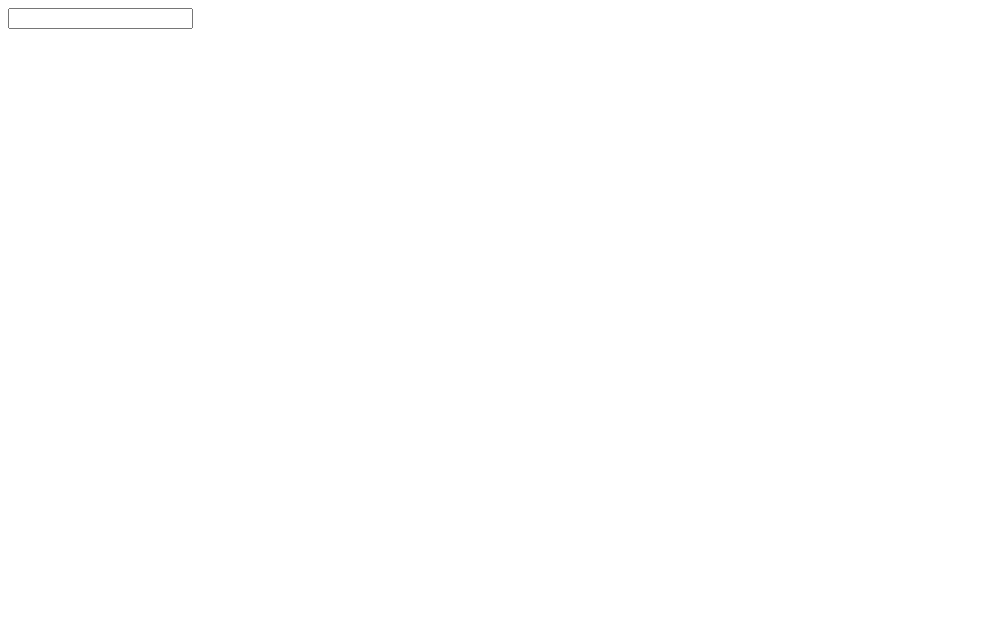
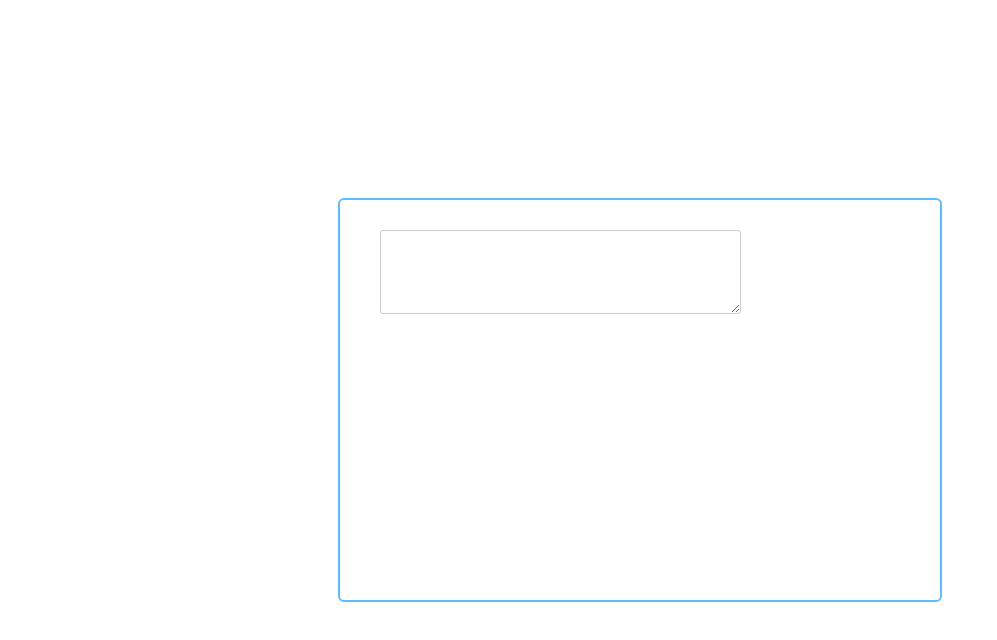
Before and after one commit to 1038102786/metion, a Vue app: page /#/ in a window 1280 px wide. Shown: the top 640 px of the page, without its empty margins (0-997 px from the left). Built offline with nearby package versions, Linux system fonts and the light colour scheme.

Commit message:
样式修改

```diff
--- a/src/App.vue
+++ b/src/App.vue
@@ -1,88 +1,12 @@
 <template>
   <div id="app">
-    <UserList :showList='showList' :list='list' @aiterName='saveName' :filterName='includeName' :pos='insertPos'>
-      <input slot="from-item" @input='checkvalue' v-model='inputText'/>
-    </UserList>
+    <router-view/>
   </div>
 </template>
 
 <script>
-import UserList from './components/UserList.vue'
 export default {
   name: 'App',
-  components:{
-    UserList,
-  },
-  data(){
-    return {
-      inputText:'',
-      showList:false,
-      includeName:'',
-      insertPos:-1,
-      list:[{
-        img:'https://cube.elemecdn.com/0/88/03b0d39583f48206768a7534e55bcpng.png',
-        name:'王小一'
-      },{
-        img:'https://cube.elemecdn.com/0/88/03b0d39583f48206768a7534e55bcpng.png',
-        name:'王小二'
-      },{
-        img:'https://cube.elemecdn.com/0/88/03b0d39583f48206768a7534e55bcpng.png',
-        name:'宋小二'
-      },{
-        img:'https://cube.elemecdn.com/0/88/03b0d39583f48206768a7534e55bcpng.png',
-        name:'赵大大'
-      },{
-        img:'https://cube.elemecdn.com/0/88/03b0d39583f48206768a7534e55bcpng.png',
-        name:'王大二'
-      },{
-        img:'https://cube.elemecdn.com/0/88/03b0d39583f48206768a7534e55bcpng.png',
-        name:'李大二'
-      },]
-    }
-  },
-  /**
-   * 实现点击别处收起
-   */
-  created() {
-
-  },
-  methods: {
-    checkvalue (event) {
-      if (event.data === '@') {
-        this.showList = true
-      }
-      if(this.showList === true){
-        //或者输入条件来筛选
-        this.insertPos = event.target.selectionEnd
-        let str = this.inputText.slice(this.insertPos)
-        let next = str.indexOf('@');//this.inputText.slice(pos+1).indexOf('@')
-        if(next === -1){
-          this.includeName = this.inputText.slice(this.inputText.lastIndexOf('@')+1)
-        }else{
-          this.includeName = this.inputText.slice(this.insertPos+1,next)
-        }
-      }
-    },
-    //结束输入
-    saveName(name){
-      this.showList = false
-      this.includeName = ''
-      if(name){
-        this.inputText = this.inputText.slice(0,this.insertPos)+name+this.inputText.slice(this.insertPos)
-      }
-    },
-    getCursorSite(){
-      let selection = window.getSelection()
-      console.log(selection)
-      let range = selection.getRangeAt(0)
-      console.log(range)
-      let dom = range.endContiner;
-      console.log(dom)
-      let offset = range.endOffset;
-      console.log(offset)
-
-    }
-  }
 }
 </script>
 
--- a/src/components/UserList.vue
+++ b/src/components/UserList.vue
@@ -20,6 +20,7 @@ export default {
       this.chooseIndex = 0
       if(this.filterList.length === 0){
         this.show = false
+        this.$emit('aiterName','')
       }
     },
     showList: function (val) {
@@ -40,6 +41,7 @@ export default {
       show:this.showList,
     }
   },
+  //点击别处窗口消失
   created(){
       let body = document.querySelector('body')
       body.addEventListener('click',(e)=>{
@@ -83,8 +85,11 @@ export default {
 
 <!-- Add "scoped" attribute to limit CSS to this component only -->
 <style lang='less' scoped>
+.userlist{
+  position: absolute;
+
+}
 #activeBox{
-  position: relative;
   max-height:200px;
   width:180px;
   overflow:auto;
@@ -94,8 +99,6 @@ export default {
   display:flex;
   height:35px;
   .photo{
-    // height:30px;
-    // width:30px;
     margin:3px 8px;
     border-radius:4px;
   }
--- /dev/null
+++ b/src/myInput.vue
@@ -0,0 +1,121 @@
+<template>
+  <div id="main">
+    <UserList :showList='showList' :list='list' @aiterName='saveName' :filterName='includeName' :pos='insertPos'>
+      <textarea class="inputdom" slot="from-item" @input='checkvalue' v-model='inputText'/>
+    </UserList>
+  </div>
+</template>
+
+<script>
+import UserList from './components/UserList.vue'
+export default {
+  name: 'myInput',
+  components:{
+    UserList,
+  },
+  data(){
+    return {
+      inputText:'',
+      showList:false,
+      includeName:'',
+      insertPos:-1,
+      list:[{
+        img:'https://cube.elemecdn.com/0/88/03b0d39583f48206768a7534e55bcpng.png',
+        name:'王小一'
+      },{
+        img:'https://cube.elemecdn.com/0/88/03b0d39583f48206768a7534e55bcpng.png',
+        name:'王小二'
+      },{
+        img:'https://cube.elemecdn.com/0/88/03b0d39583f48206768a7534e55bcpng.png',
+        name:'宋小二'
+      },{
+        img:'https://cube.elemecdn.com/0/88/03b0d39583f48206768a7534e55bcpng.png',
+        name:'赵大大'
+      },{
+        img:'https://cube.elemecdn.com/0/88/03b0d39583f48206768a7534e55bcpng.png',
+        name:'王大二'
+      },{
+        img:'https://cube.elemecdn.com/0/88/03b0d39583f48206768a7534e55bcpng.png',
+        name:'李大二'
+      },]
+    }
+  },
+  created() {
+    document.addEventListener('mousedown', this.onMouseDown);
+  },
+  methods: {
+    onMouseDown(event){
+        let x = event.clientX + document.body.scrollLeft - document.body.clientLeft
+        let y = event.clientY + document.body.scrollTop  - document.body.clientTop
+        console.log(x,y)
+    },
+    checkvalue (event) {
+      // console.log(event)
+      if (event.data === '@') {
+        this.showList = true
+        this.insertPos = event.target.selectionEnd
+        // let span = document.createElement('span')
+        // span.innerHTML = this.inputText.slice(0,this.insertPos)
+        // let width =span.width
+        // console.log(span)
+        // console.log(width)
+
+      }
+      if(this.showList === true){
+        this.getInclude()
+      }
+    },
+    getTextWidth() {
+      // re-use canvas object for better performance
+      // const canvas = getTextWidth.canvas || (getTextWidth.canvas = document.createElement("canvas"));
+      // const context = canvas.getContext("2d");
+      // context.font = font;
+      // const metrics = context.measureText(text);
+      // return metrics.width;
+    },
+    //或者输入条件来筛选
+    getInclude(){
+        let str = this.inputText.slice(this.insertPos)
+        let next = str.indexOf('@');//this.inputText.slice(pos+1).indexOf('@')
+        if(next === -1){
+          this.includeName = this.inputText.slice(this.inputText.lastIndexOf('@')+1)
+        }else{
+          this.includeName = this.inputText.slice(this.insertPos+1,next)
+        }
+    },
+    //结束输入
+    saveName(name){
+      this.showList = false
+      this.includeName = ''
+      if(name){
+        this.inputText = this.inputText.slice(0,this.insertPos)+name+this.inputText.slice(this.insertPos)
+      }
+    }
+  }
+}
+</script>
+
+<style lang='less' scoped>
+#main{
+  width: 600px;
+  height: 400px;
+  position: absolute;
+  margin:auto;
+  top: 0;
+  bottom: 0;
+  left: 0;
+  right: 0;
+  border: 2px solid rgba(96,186,252);
+  border-radius: 6px;
+  .inputdom{
+    width: 80%;
+    min-height: 80%;
+    outline-style: none ;
+    border: 1px solid #ccc;
+    border-radius: 3px;
+    padding: 14px 14px;
+    font-size: 24px;
+    margin: 30px 40px;
+  }
+}
+</style>
--- a/src/router/index.js
+++ b/src/router/index.js
@@ -1,6 +1,6 @@
 import Vue from 'vue'
 import Router from 'vue-router'
-import UserList from '@/components/UserList'
+import myInput from '@/myInput.vue'
 
 Vue.use(Router)
 
@@ -8,8 +8,8 @@ export default new Router({
   routes: [
     {
       path: '/',
-      name: 'UserList',
-      component: UserList
+      name: 'myInput',
+      component: myInput
     }
   ]
 })
```
